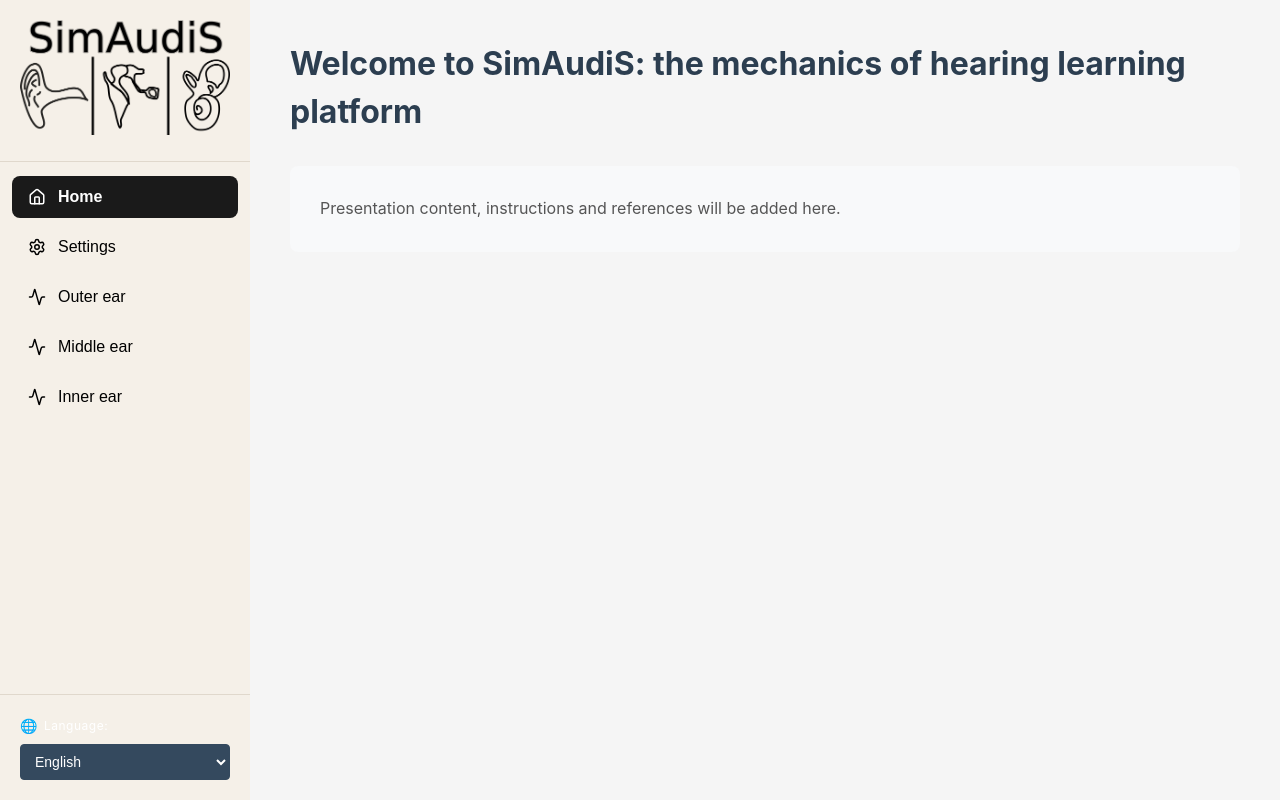
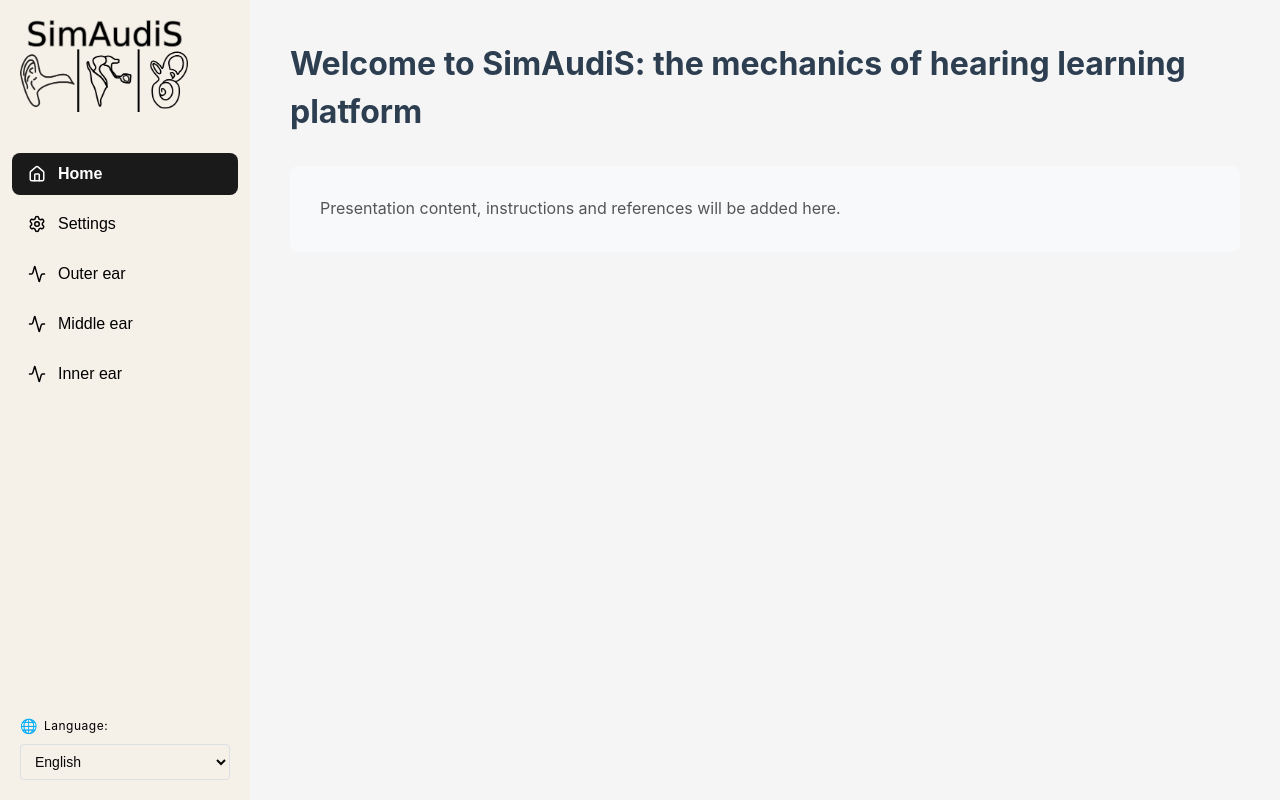
Before and after one commit to LucasCostaLobato/auditory-system-frontend, a React (Vite) app: page / in a window 1280 px wide. Built offline with nearby package versions, Linux system fonts and the light colour scheme.

Commit message:
Ajust sidebar colors

```diff
--- a/src/components/common/LanguageSelector.css
+++ b/src/components/common/LanguageSelector.css
@@ -5,7 +5,7 @@
 }
 
 .language-label {
-  color: white;
+  color: rgb(0, 0, 0);
   font-weight: 400;
   font-size: 12px;
   /* text-transform: uppercase; */
@@ -22,20 +22,20 @@
 .language-select {
   width: 100%;
   padding: 8px 10px;
-  border: 1px solid #34495e;
+  border: 1px solid #dbe0e4;
   border-radius: 4px;
   font-size: 14px;
-  background-color: #34495e;
-  color: white;
+  background-color: #f5f0e8;
+  color: rgb(7, 7, 7);
   cursor: pointer;
   transition: background-color 0.3s;
 }
 
 .language-select:hover {
-  background-color: #4a5f7f;
+  background-color: #a6adb7;
 }
 
 .language-select:focus {
   outline: none;
-  background-color: #4a5f7f;
+  background-color: #a6adb7;
 }
--- a/src/components/sidebars/OuterEarSidebar.css
+++ b/src/components/sidebars/OuterEarSidebar.css
@@ -53,7 +53,7 @@
 .outer-ear-button {
   width: 100%;
   padding: 12px;
-  background-color: #27ae60;
+  background-color: #3498db;
   color: white;
   border: none;
   border-radius: 4px;
--- a/src/components/sidebars/Sidebar.css
+++ b/src/components/sidebars/Sidebar.css
@@ -12,11 +12,11 @@
 
 .sidebar-header {
   padding: 20px;
-  border-bottom: 1px solid #e0d8cc;
+  border-bottom: 1px solid #f5f0e8;
 }
 
 .sidebar-logo {
-  max-width: 100%;
+  max-width: 80%;
   height: auto;
 }
 
@@ -55,5 +55,5 @@
 
 .sidebar-footer {
   padding: 20px;
-  border-top: 1px solid #e0d8cc;
+  border-top: 1px solid #f5f0e8;
 }
```
